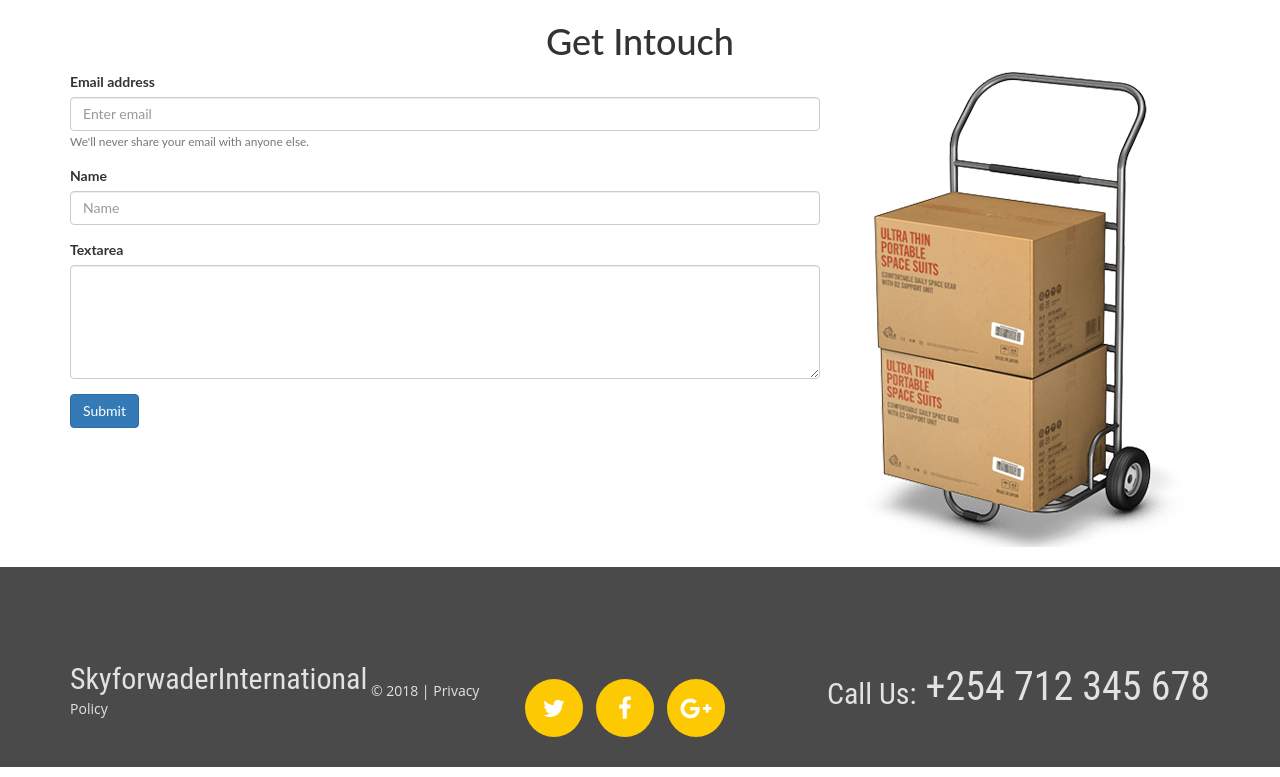
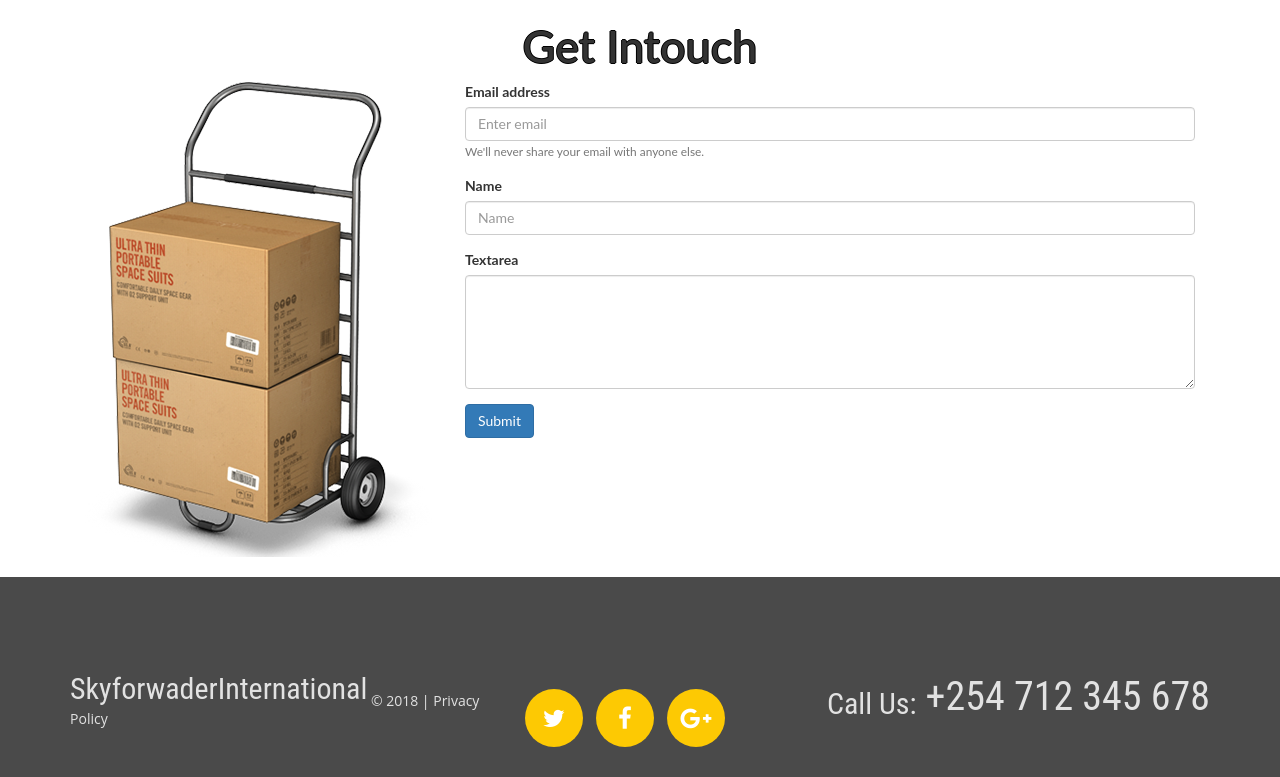
Before and after one commit to vincentmuya/Sky-Forwarder, a Django app: page /contact in a window 1280 px wide. Shown: the part 62-839 px from the top of the page. Run offline with Django 3.2, Linux system fonts and the light colour scheme; some libraries are stand-ins or nearby versions.

Commit message:
modified ui

```diff
--- a/app/templates/contact.html
+++ b/app/templates/contact.html
@@ -10,6 +10,9 @@
     <div class="container">
       <h1 class="get">Get Intouch</h1>
 <div class="row">
+  <div class="col-md-4">
+<img src="{%static 'images/contact.png'%}" alt="">
+  </div>
   <div class="col-md-8">
     <form>
   <div class="form-group">
@@ -28,9 +31,6 @@
 <button type="submit" class="btn btn-primary">Submit</button>
 </form>
   </div>
-  <div class="col-md-4">
-<img src="{%static 'images/contact.png'%}" alt="">
-  </div>
 </div>
 </div>
   </body>
@@ -43,6 +43,12 @@
   }
   .get{
     text-align: center;
+    text-shadow: -1px 0 black, 0 1px black, 1px 0 black, 0 -1px black;
+    font-size: 45px;
+  }
+  .row{
+    margin-left: 0px;
+    margin-right: 0px;
   }
 </style>
 {% endblock %}
```
